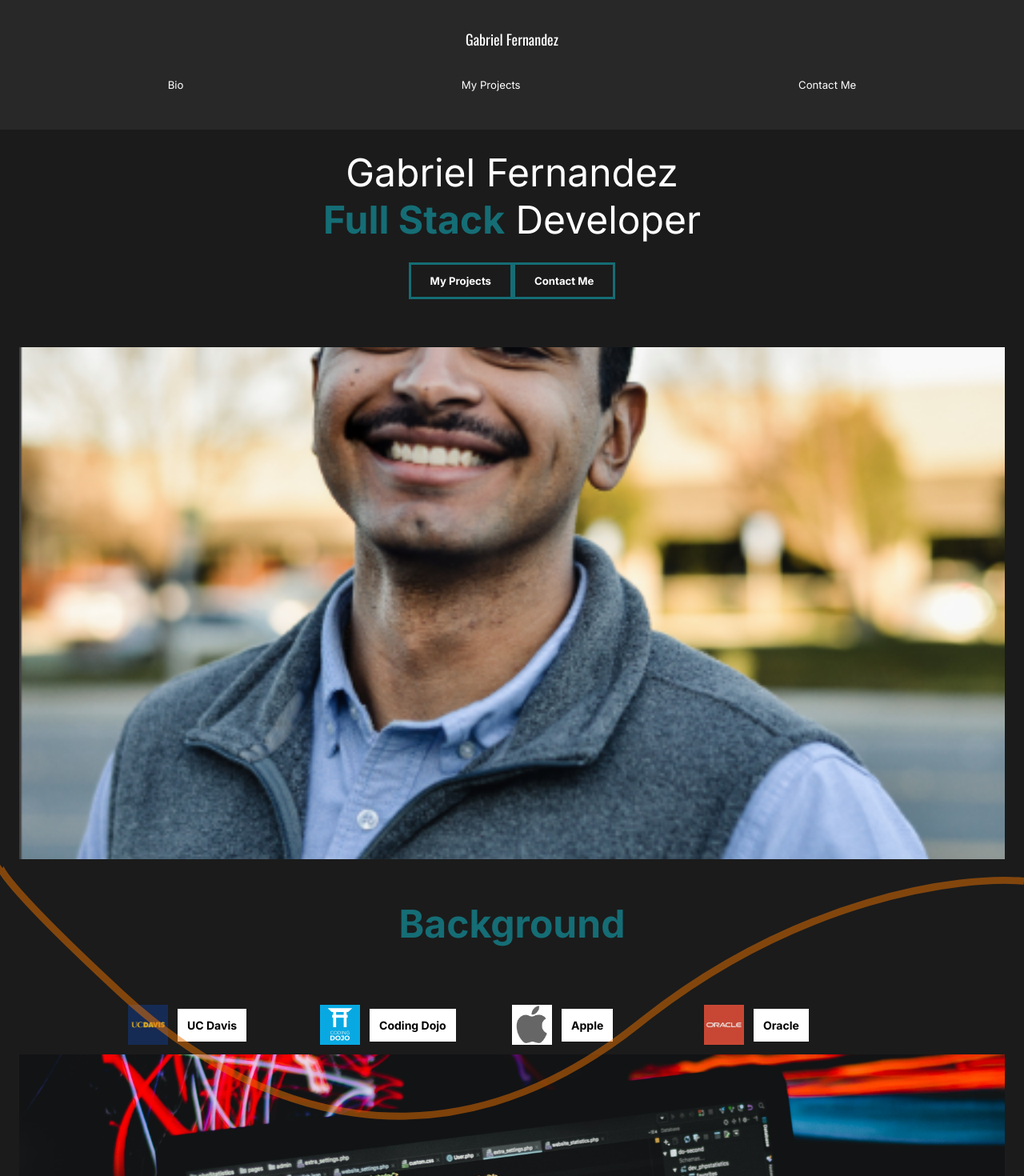
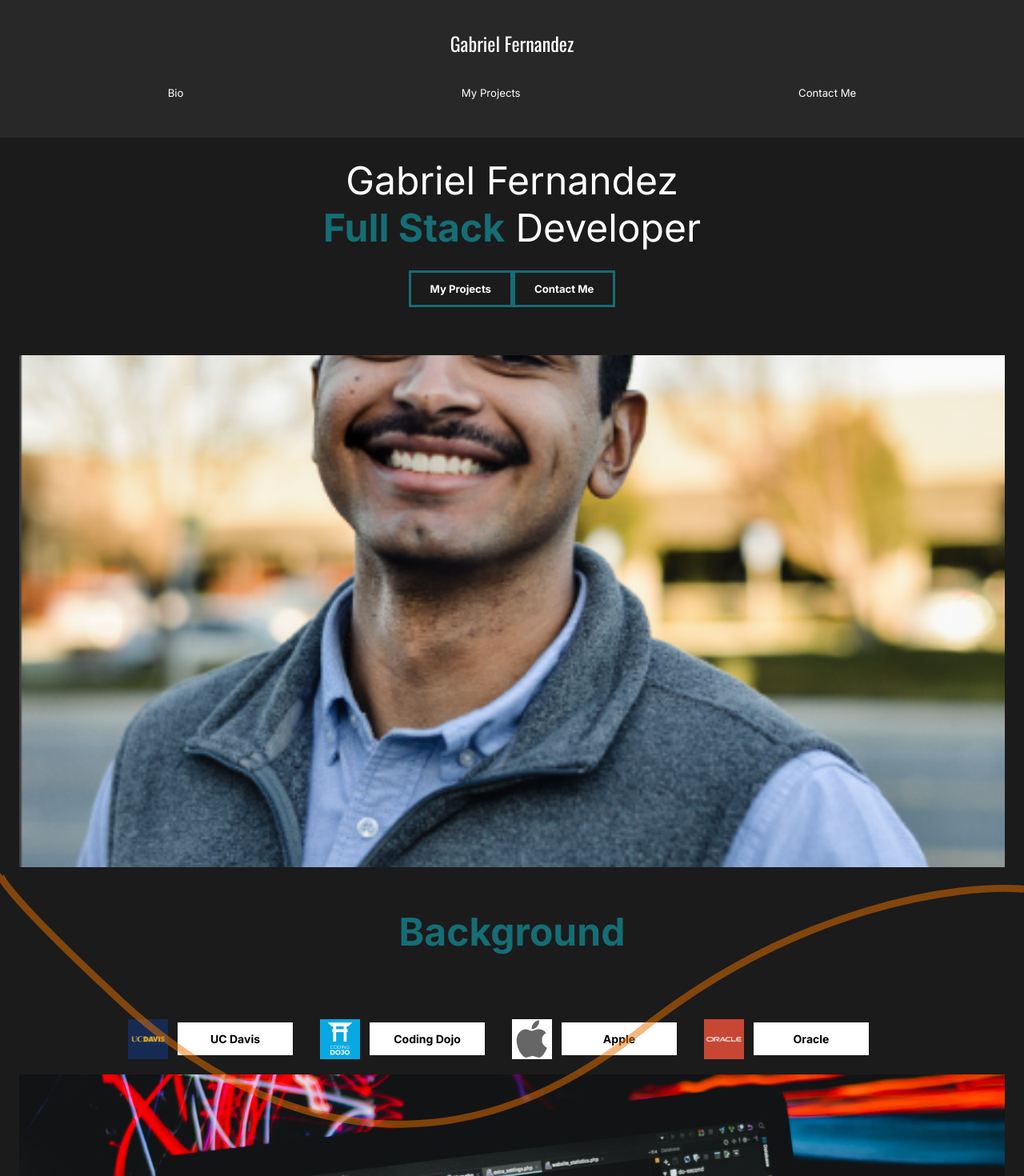
Before and after one commit to gabrfernandez/gabrfernandez.github.io, a React (Create React App) app: page / in a window 1280 px wide. Shown: the top 1470 px of the page at 80% size. Built offline with nearby package versions, Linux system fonts and the light colour scheme.

Commit message:
refactor styling

```diff
--- a/src/components/BackgroundExpand.js
+++ b/src/components/BackgroundExpand.js
@@ -62,6 +62,7 @@ const BG = styled(Bio)`
     width: 100%;
   }
   .title {
+    font-size:1.75rem;
     padding: 3rem 0rem;
     cursor: pointer;
     &:hover{
--- a/src/components/BackgroundSection.js
+++ b/src/components/BackgroundSection.js
@@ -86,10 +86,11 @@ const Card = styled.div`
       height:auto;
     }
     h3 {
-      margin-left: 1rem;
+      margin: 1rem;
       background: white;
       color: black;
       padding: 1rem;
+      width:60%;
     }
   }
 `;
--- a/src/components/BioSection.js
+++ b/src/components/BioSection.js
@@ -17,7 +17,6 @@ const BioSection = () => {
                         <motion.h2 variants={titleAnim}><span>Full Stack</span> Developer</motion.h2>
                     </Hide>
                 </motion.div>
-                {/* <motion.p variants={fade}>Welcome to my portfolio. I am currently open to work & based in <span>San Jose, CA</span>.</motion.p> */}
                 <motion.button variants={fade}><a href="/projects">My Projects</a></motion.button>
                 <motion.button variants={fade}> <a href="/contact">Contact Me</a></motion.button>
             </Description>
--- a/src/components/GlobalStyle.js
+++ b/src/components/GlobalStyle.js
@@ -21,7 +21,7 @@ button{
     font-size: 1.1.rem;
     cursor: pointer;
     padding: 1rem 2rem;
-    margin: 0rem 1rem;
+    margin: 0rem 1rem 0rem 0rem;
     border: 3px solid #156D75;
     background: transparent;
     color: white;
--- a/src/components/Nav.js
+++ b/src/components/Nav.js
@@ -41,7 +41,7 @@ const StyledNav = styled.nav`
     list-style: none;
   }
   #logo {
-    font-size: 1.5rem;
+    font-size: 2rem;
     font-family: "Oswald", cursive;
     font-weight: lighter;
   }
--- a/src/views/projectState.js
+++ b/src/views/projectState.js
@@ -29,7 +29,7 @@ export const projectState = () => {
                 {
                     title:"DEPLOYMENT",
                     description:
-                    "This application is deployed on AWS EC2. Click on the deployed link to see application or on the GitHub link to see code."
+                    "This application is deployed on AWS EC2. Click on the link to see application or on the GitHub link to see code."
                 },
             ],
         },
@@ -55,7 +55,7 @@ export const projectState = () => {
                 {
                     title:"DEPLOYMENT",
                     description:
-                    "This application is deployed on Heroku. Click on the deployed link to see application or on the GitHub link to see code."
+                    "This application is deployed on Heroku. Click on the link to see application or on the GitHub link to see code."
                 },
             ],
         },
@@ -81,7 +81,7 @@ export const projectState = () => {
                 {
                     title:"DEPLOYMENT",
                     description:
-                    "This application is deployed on Firebase. Click on the deployed link to see application or on the GitHub link to see code."
+                    "This application is deployed on Firebase. Click on the link to see application or on the GitHub link to see code."
                 },
             ],
         },
```
